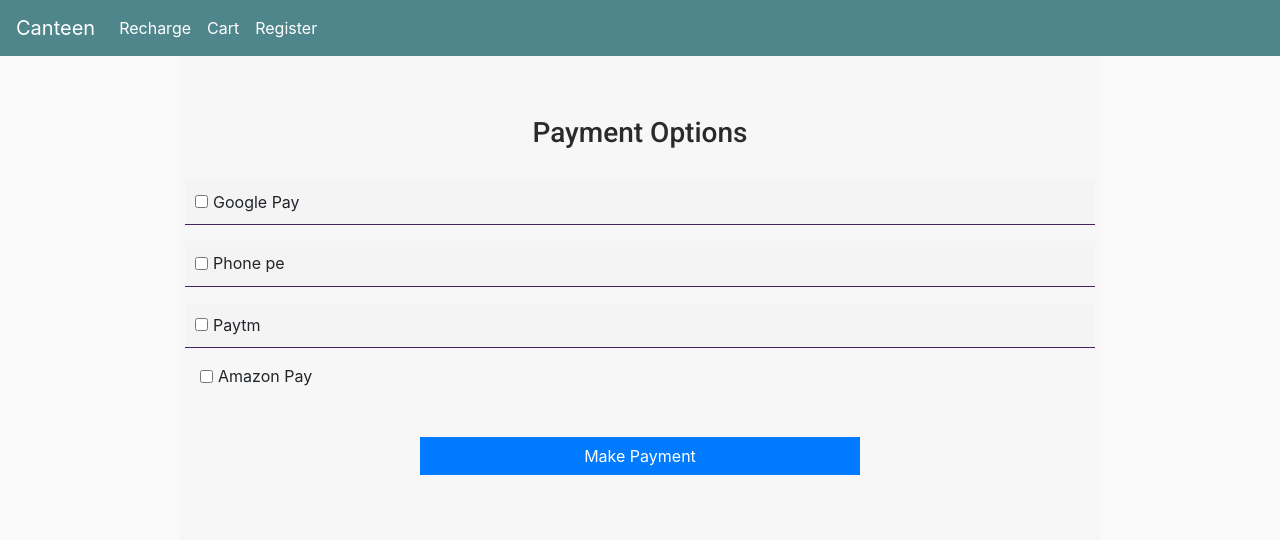
After one commit to fabian-netto/Canteen, a Django app: page /payment/ in a window 1280 px wide. The commit adds this page. Shown: the top 540 px of the page. Run offline with Django 4.2, Linux system fonts and the light colour scheme; some libraries are stand-ins or nearby versions.

Commit message:
new pages

```diff
--- a/store/urls.py
+++ b/store/urls.py
@@ -15,6 +15,7 @@
 	path('device_busy/', views.device_busy, name="device_busy"),
 	path('timeout/', views.timeout, name="timeout"),
 	path('insuff_bal/', views.insuff_bal, name="insuff_bal"),
+	path('payment/', views.payment, name="payment"),
 
 	path('register/', views.register, name="register"),
 	path('auth_register/', views.auth_register, name="auth_register"),
--- a/store/views.py
+++ b/store/views.py
@@ -134,7 +134,6 @@
 
 
 def auth_recharge(request, numb):
-	print(numb)
 	return render(request, 'auth_recharge.html')
 
 
@@ -185,3 +184,6 @@
 
 def insuff_bal(request):
 	return render(request, 'insuff_bal.html')
+
+def payment(request):
+	return render(request, 'payment.html')
--- a/templates/checkout.html
+++ b/templates/checkout.html
@@ -9,7 +9,7 @@
         <div class="check_img">
             <img src="{% static 'images/finger.png'%}" class="img-fluid">
         </div>
-            <a href="{% url 'detail'%}" class="btn btn-primary bg-dark " style="display:none" id="activate">Click here if youre ready</a>
+            <a href="{% url 'payment'%}" class="btn btn-primary bg-dark " style="display:none" id="activate">Click here if youre ready</a>
         </div>
     </div>
 
--- /dev/null
+++ b/templates/payment.html
@@ -0,0 +1,63 @@
+{% extends 'main.html' %}
+{% load static %}
+{% block content %}
+<style>
+.ptm-box{
+	width:100%;
+	background-color: #f7f7f7;
+	min-height: 200px;
+    padding: 50px 20px;
+}
+.ptm-box-h2 h2{
+    position: relative;
+	font-size: 28px;
+	font-family: 'Roboto', sans-serif;
+	color:#2a2a2a;
+    text-transform: capitalize;
+    text-align: center;
+    margin-bottom: 20px;
+    padding: 10px 0px;
+}
+.br-line{
+    padding: 10px 10px;
+    border-bottom: solid 1px rgba(51, 8, 77, 0.9);
+    background-color: #f4f4f4;
+}
+</style>
+<div class="ptm-box">
+    <div class="row">
+        <div class="col-md-12">
+            <div class="ptm-box-h2">
+                <h2>payment options</h2>
+            </div>
+        </div>
+        <div class="col-md-12 mb-3 br-line">
+            <div class="form-check form-check-inline">
+                <input class="form-check-input" type="checkbox" id="inlineCheckbox1" value="option1">
+                <label class="form-check-label" for="inlineCheckbox1">Google Pay</label>
+            </div>
+        </div>
+        <div class="col-md-12 mb-3 br-line">
+            <div class="form-check form-check-inline">
+                <input class="form-check-input" type="checkbox" id="inlineCheckbox2" value="option2">
+                <label class="form-check-label" for="inlineCheckbox2">Phone pe</label>
+            </div>
+        </div>
+        <div class="col-md-12  mb-3 br-line">
+            <div class="form-check form-check-inline">
+                <input class="form-check-input" type="checkbox" id="inlineCheckbox3" value="option3">
+                <label class="form-check-label" for="inlineCheckbox3">Paytm</label>
+            </div>
+        </div>
+        <div class="col-md-12  mb-5">
+            <div class="form-check form-check-inline">
+                <input class="form-check-input" type="checkbox" id="inlineCheckbox3" value="option3">
+                <label class="form-check-label" for="inlineCheckbox3">Amazon Pay</label>
+            </div>
+        </div>
+        <div class="col-md-12  mb-3">
+            <center><button type="submit" class="btn btn-primary col-md-6">Make Payment</button></center>
+        </div>
+    </div>
+</div>
+{% endblock content%}
```
